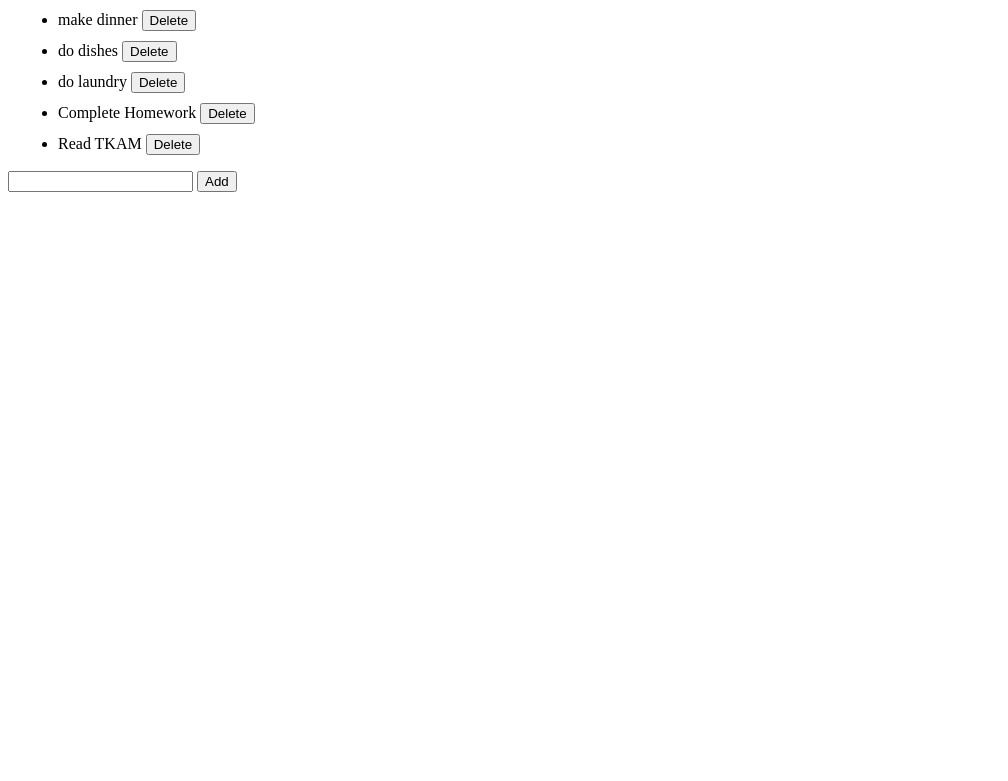
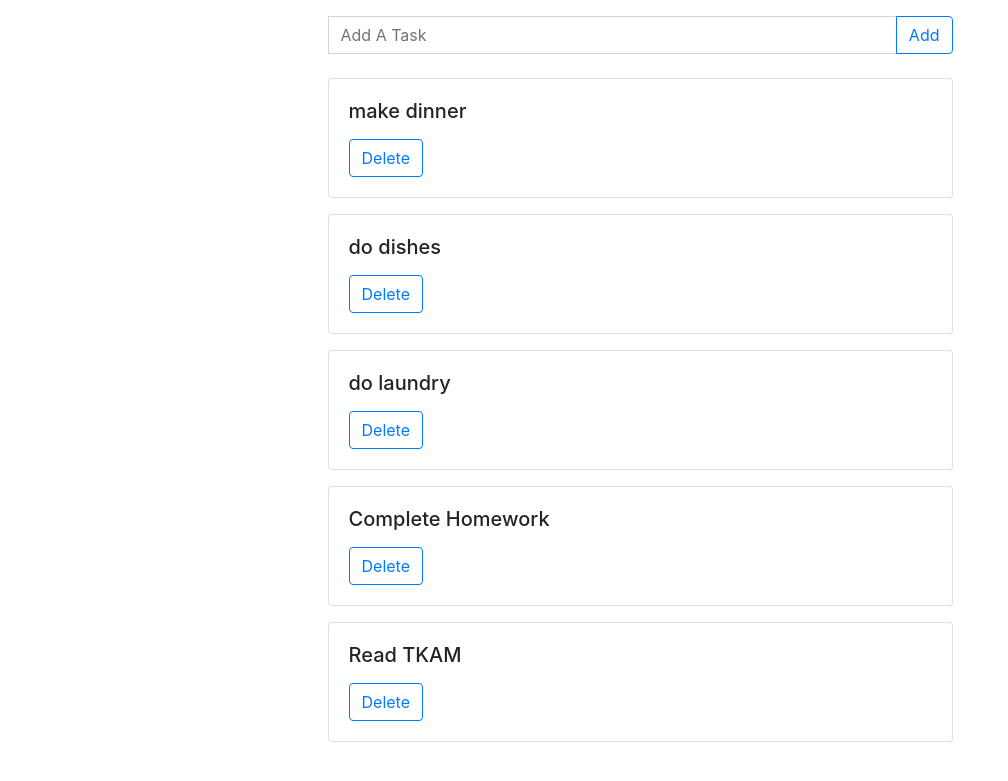
Before and after one commit to AnimeAllstar/To-Do-App, a Django app: page / in a window 1280 px wide. Shown: the top 781 px of the page, without its empty margins (0-1008 px from the left). Run offline with Django 3.2, Linux system fonts and the light colour scheme; data comes from the database, SQL or seed files in the repository; both versions use the stored data as it was after the commit; some libraries are stand-ins or nearby versions.

Commit message:
Implemented Bootstrap and Inhetitance in templates

```diff
--- a/templates/home.html
+++ /dev/null
@@ -1,17 +0,0 @@
-<ul>
-    {% for item in items %}
-    <li style="margin:10px;">
-        {{item.content}}
-        <form action="/deleteItem/{{item.id}}/" style="display: inline;" method="POST">
-            {% csrf_token%}
-            <button type="submit">Delete</button>
-        </form>
-    </li>
-    {% endfor %}
-</ul>
-
-<form action="/addItem/" method="POST">
-    {% csrf_token%}
-    <input type="text" name="content">
-    <button type="submit">Add</button>
-</form>
--- /dev/null
+++ b/todo/templates/todo/base.html
@@ -0,0 +1,35 @@
+{% load static %}
+<!DOCTYPE html>
+<html>
+
+    <head>
+        <!-- Meta tags -->
+        <meta charset="utf-8">
+        <meta name="viewport" content="width=device-width, initial-scale=1, shrink-to-fit=no">
+
+        <!-- Bootstrap CSS -->
+        <link rel="stylesheet" href="https://stackpath.bootstrapcdn.com/bootstrap/4.5.2/css/bootstrap.min.css"
+            integrity="sha384-JcKb8q3iqJ61gNV9KGb8thSsNjpSL0n8PARn9HuZOnIxN0hoP+VmmDGMN5t9UJ0Z" crossorigin="anonymous">
+
+        <!--Static Files-->
+        <link rel="stylesheet" type="text/css" href="{% static 'todo/style.css' %}">
+    </head>
+
+    <body>
+
+        <!--Child Content-->
+        <div class="row justify-content-center mt-3">
+            {% block content %}{% endblock content %}
+        </div>
+
+        <!-- BootStrap JavaScript -->
+        <script src="https://ajax.googleapis.com/ajax/libs/jquery/3.5.1/jquery.min.js"></script>
+        <script src="https://cdn.jsdelivr.net/npm/popper.js@1.16.1/dist/umd/popper.min.js"
+            integrity="sha384-9/reFTGAW83EW2RDu2S0VKaIzap3H66lZH81PoYlFhbGU+6BZp6G7niu735Sk7lN"
+            crossorigin="anonymous"></script>
+        <script src="https://stackpath.bootstrapcdn.com/bootstrap/4.5.2/js/bootstrap.min.js"
+            integrity="sha384-B4gt1jrGC7Jh4AgTPSdUtOBvfO8shuf57BaghqFfPlYxofvL8/KUEfYiJOMMV+rV"
+            crossorigin="anonymous"></script>
+    </body>
+
+</html>
--- a/todo/templates/todo/home.html
+++ b/todo/templates/todo/home.html
@@ -1,17 +1,28 @@
-<ul>
+{% extends "todo/base.html" %}
+
+{% block content %}
+<div class="col-md-6">
+
+    <form class="mx-auto form-inline input-group mb-4" action="{% url 'add-item' %}" method="POST">
+        {% csrf_token%}
+        <input class="form-control" type="text" placeholder="Add A Task" name="content">
+        <div class="input-group-append">
+            <button class="btn btn-outline-primary" type="submit">Add</button>
+        </div>
+    </form>
+
     {% for item in items %}
-    <li style="margin:10px;">
-        {{item.content}}
-        <form action="/deleteItem/{{item.id}}/" style="display: inline;" method="POST">
-            {% csrf_token%}
-            <button type="submit">Delete</button>
-        </form>
-    </li>
+    <div class="card my-3">
+        <div class="card-body">
+            <h5 class="card-title">{{item.content}}</h5>
+            <p class="card-text"></p>
+            <form action="/deleteItem/{{item.id}}/" style="display: inline;" method="POST">
+                {% csrf_token%}
+                <button class="btn btn-outline-primary" type="submit">Delete</button>
+            </form>
+        </div>
+    </div>
     {% endfor %}
-</ul>
+</div>
 
-<form action="/addItem/" method="POST">
-    {% csrf_token%}
-    <input type="text" name="content">
-    <button type="submit">Add</button>
-</form>
+{% endblock content %}
--- a/todo/views.py
+++ b/todo/views.py
@@ -8,7 +8,7 @@ def todoView(request):
     context = {
         'items': items
     }
-    return render(request, 'home.html', context)
+    return render(request, 'todo/home.html', context)
 
 
 def addItem(request):
```
Also changed, not shown: django_project/settings.py (+4 -3 lines), db.sqlite3, todo/static/todo/style.css (added).
